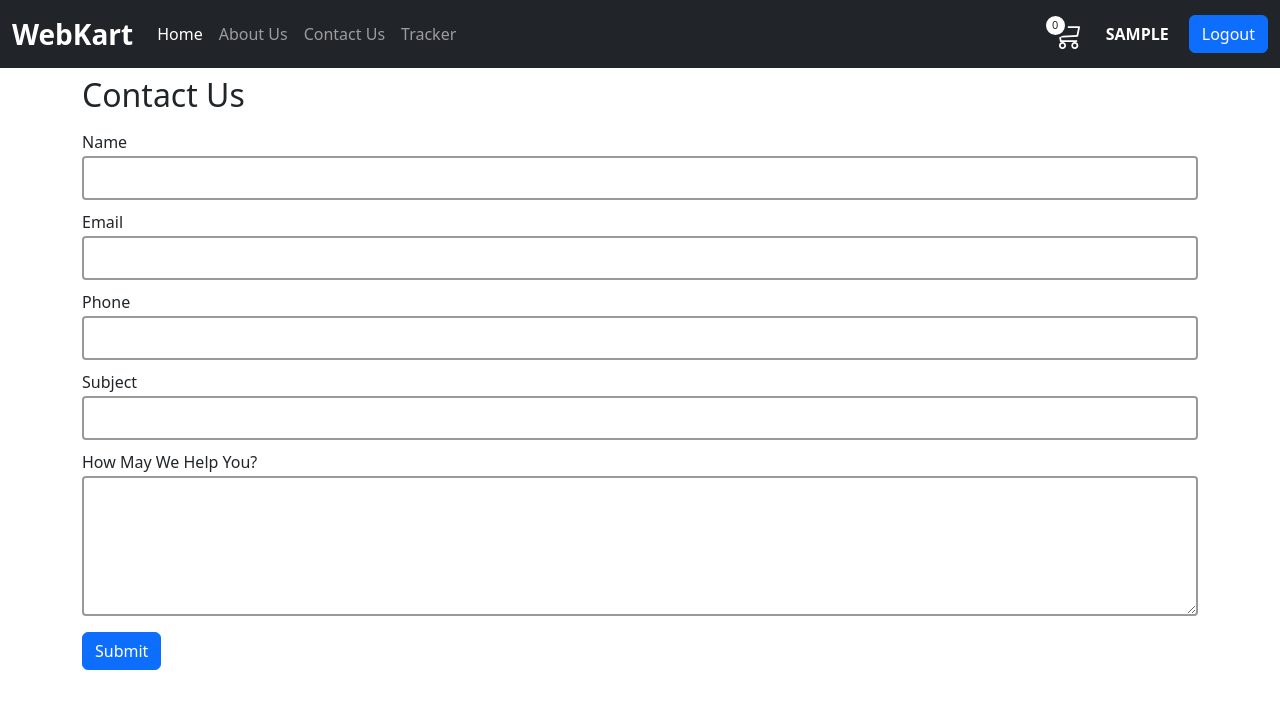
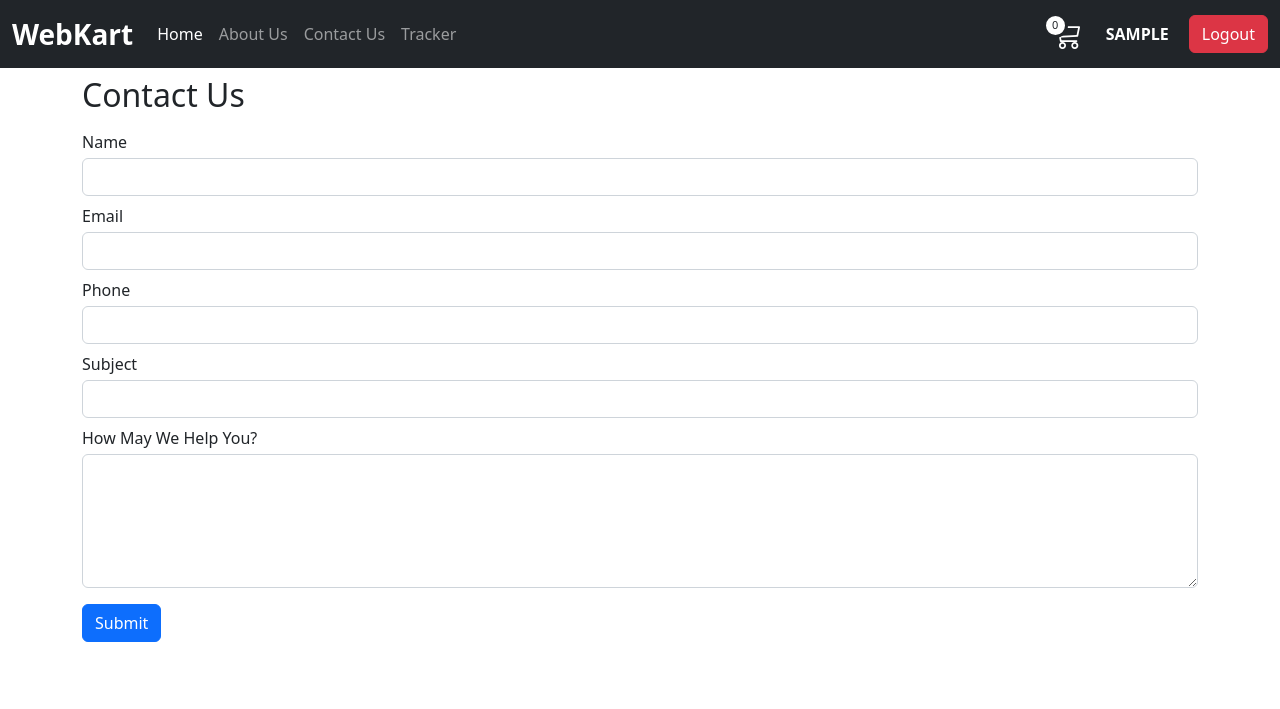
Before and after one commit to khanatiullah8/e-commerce-django, a Django app: page /shop/contact/ in a window 1280 px wide. Shown: the top 709 px of the page. Run offline with Django 5.2, Linux system fonts and the light colour scheme; the visitor is signed in with stand-in values (Sample User, id 1).

Commit message:
ui fixes for contact, login, register page

```diff
--- a/webkart/shop/forms.py
+++ b/webkart/shop/forms.py
@@ -18,7 +18,11 @@ class ContactForm(forms.ModelForm):
             "desc": "How May We Help You?"
         }
         widgets = {
-            'desc': forms.Textarea(attrs={'rows': 5})
+            'name': forms.TextInput(attrs={'class':'form-control mt-1'}),
+            'email': forms.TextInput(attrs={'class':'form-control mt-1'}),
+            'phone': forms.TextInput(attrs={'class':'form-control mt-1'}),
+            'subject': forms.TextInput(attrs={'class':'form-control mt-1'}),
+            'desc': forms.Textarea(attrs={'rows': 5, 'class': 'form-control mt-1'})
         }
 
     def clean_phone(self):
--- a/webkart/shop/templates/shop/contact.html
+++ b/webkart/shop/templates/shop/contact.html
@@ -4,20 +4,6 @@
 
 {% block style %}
 <style>
-    #contactForm :is(input[type=text], input[type=email], textarea) {
-        width: 100%;
-        padding: 8px 12px;
-        margin: 2px 0;
-        border: 2px solid #999;
-        border-radius: 4px;
-        outline: none;
-        transition: 0.3s;
-    }
-
-    #contactForm :is(input[type=text], input[type=email], textarea):focus {
-        box-shadow: 0 0 8px #999;
-    }
-
     #contactForm .errorlist {
         list-style: none;
         color: #ff0000;
@@ -46,7 +32,7 @@
                 {% endif %}
             </div>
         {% endfor %}
-        <button type="submit" class="btn btn-primary">Submit</button>
+        <button type="submit" class="btn btn-primary mt-2">Submit</button>
     </form>
 </div>
 {% endblock %}
--- a/webkart/templates/auth_base.html
+++ b/webkart/templates/auth_base.html
@@ -11,6 +11,12 @@
         .fs10 {font-size: 10px;}
         .fs11 {font-size: 11px;}
         .fs12 {font-size: 12px;}
+        .fs14 {font-size: 14px;}
+
+        .auth-form-container {
+          width: 100%;
+          max-width: 400px;
+        }
 
         .auth-form :is(input[type=text], input[type=email], input[type=password], textarea) {
             width: 100%;
--- a/webkart/templates/base.html
+++ b/webkart/templates/base.html
@@ -75,11 +75,11 @@
                     <span class="cart-count position-absolute top-0 end-50 bg-white text-dark rounded-circle border border-3 border-dark d-inline-flex justify-content-center align-items-center" id="cartCount">0</span>
                 </a>
                 <div class="d-flex align-items-center">
-                    {% if request.user.username %}
+                    {% if request.user.is_authenticated %}
                         <span class="text-uppercase fw-bold mx-3 text-white">{{request.user.username}}</span>
                         <form action="{% url 'users:logout' %}" method="post">
                             {% csrf_token %}
-                            <button type="submit" class="btn btn-primary ms-1">Logout</button>
+                            <button type="submit" class="btn btn-danger ms-1">Logout</button>
                         </form>
                     {% else %}
                         <a class="btn btn-primary ms-1" href="{% url 'users:register' %}">Register</a>
--- a/webkart/users/custom_middleware/superuser_middleware.py
+++ b/webkart/users/custom_middleware/superuser_middleware.py
@@ -8,11 +8,12 @@ class SuperuserMiddleware:
 
     def __call__(self, request):
         login_url = reverse('users:login')
+        allowed_paths = [reverse('users:login'), reverse('users:register')]
 
-        if request.path == login_url:
-            return self.get_response(request)
+        if request.user.is_authenticated and request.path in allowed_paths:
+            return redirect("index")
 
-        if not request.user.is_authenticated:
+        if not request.user.is_authenticated and request.path not in allowed_paths:
             return redirect(login_url)
 
         protected_urls = ['/admin/']
--- a/webkart/users/templates/users/register.html
+++ b/webkart/users/templates/users/register.html
@@ -4,7 +4,7 @@
 
 {% block body %}
 <div class="container d-flex min-vh-100">
-    <div class="shadow m-auto p-3">
+    <div class="shadow m-auto p-3 auth-form-container">
         <h3 class="mb-3 text-center">Register a New User</h3>
         <form method="post" class="auth-form">
             {% csrf_token %}
@@ -23,6 +23,7 @@
             {% endfor %}
             <button type="submit" class="btn btn-primary">Register</button>
         </form>
+        <p class="mt-2 mb-0 fs14 text-muted">Already have an account?<a class="ms-1" href="{% url 'users:login' %}">Login</a></p>
     </div>
 </div>
 {% endblock %}
```
Also changed, not shown: webkart/users/templates/users/login.html (+9 -1 lines).
